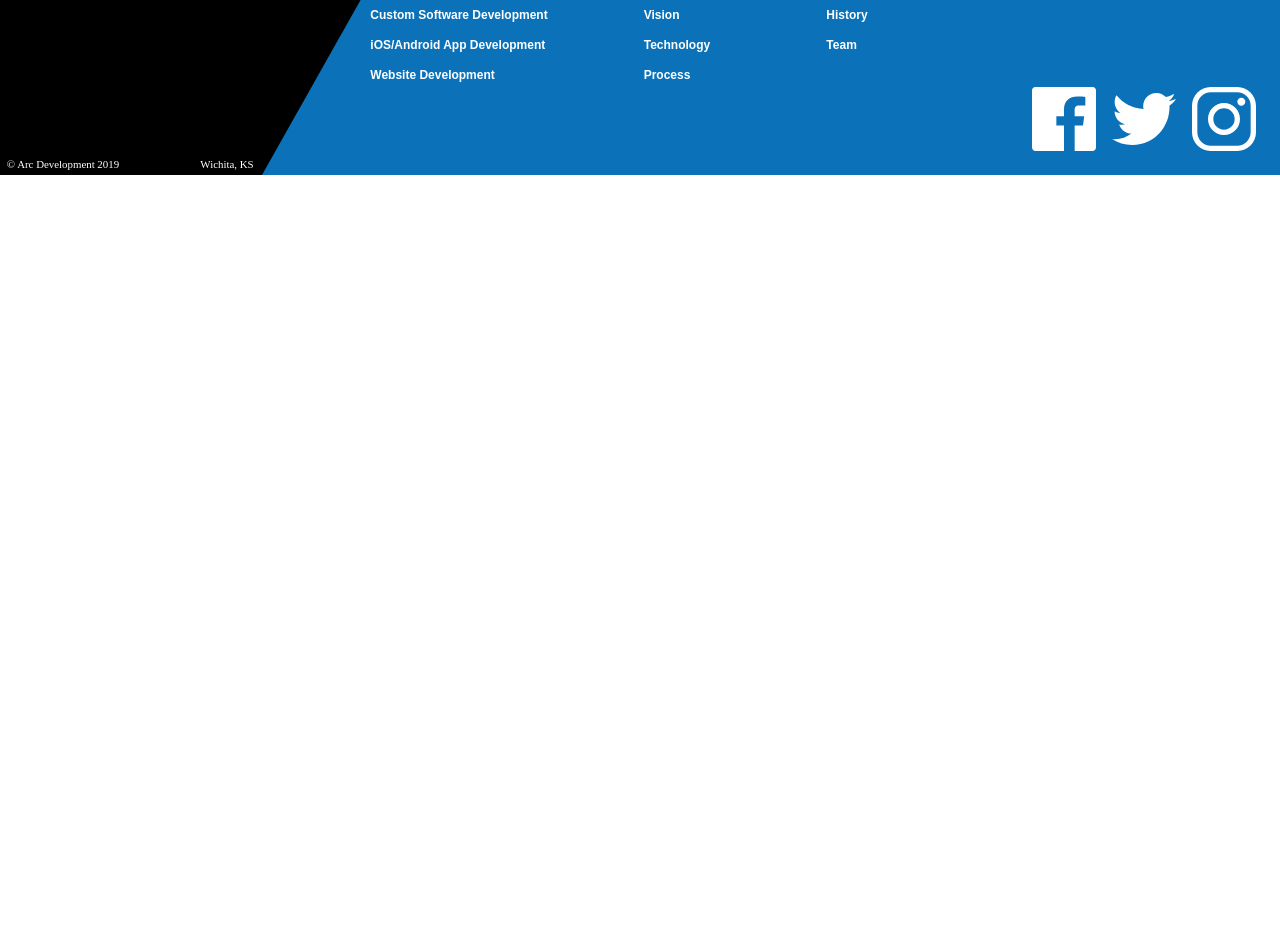
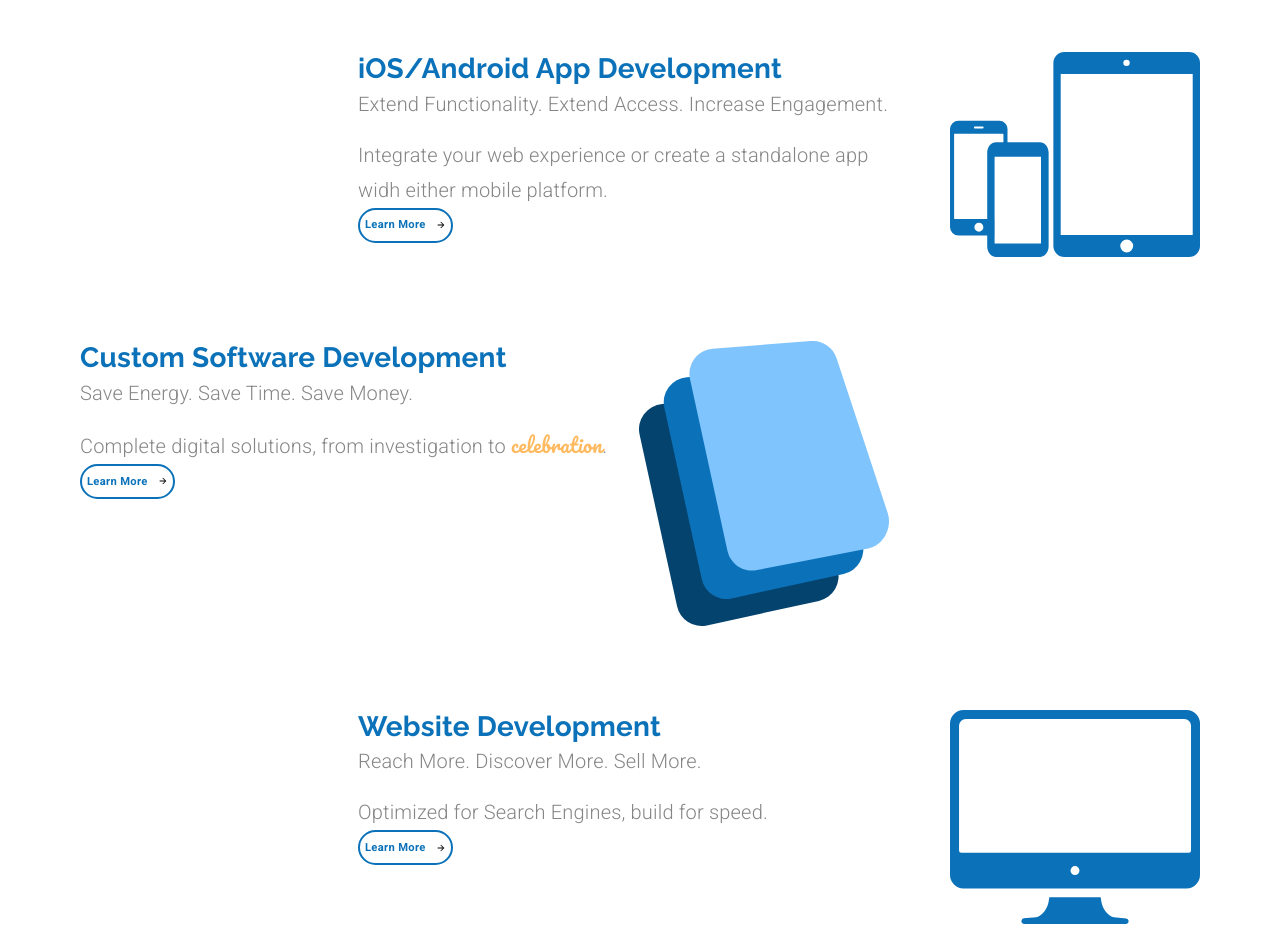
Before and after one commit to yarepka/material-ui_course, a React (Create React App) app: page /services in a window 1280 px wide. Shown: the part 200-1152 px from the top of the page. Before the commit the page ends 800 px from the top, so only its background shows below. Built offline with nearby package versions, Linux system fonts and the light colour scheme.

Commit message:
Services Page complete

```diff
--- a/src/components/App.js
+++ b/src/components/App.js
@@ -5,7 +5,8 @@
 import theme from './ui/Theme';
 import Header from './ui/Header';
 import Footer from './ui/Footer';
-import LandingPage from '../components/LandingPage';
+import LandingPage from './LandingPage';
+import Services from './Services';
 
 function App() {
   // selected element in menu
@@ -34,7 +35,17 @@
               />
             )}
           />
-          <Route exact path='/services' component={() => <div>Services</div>} />
+          <Route
+            exact
+            path='/services'
+            render={(props) => (
+              <Services
+                {...props}
+                setValue={setValue}
+                setSelectedIndex={setSelectedIndex}
+              />
+            )}
+          />
           <Route
             exact
             path='/customsoftware'
--- /dev/null
+++ b/src/components/Services.js
@@ -0,0 +1,208 @@
+import React from 'react';
+import { Link } from 'react-router-dom';
+import { makeStyles, useTheme } from '@material-ui/core/styles';
+import Grid from '@material-ui/core/Grid';
+import Typography from '@material-ui/core/Typography';
+import Button from '@material-ui/core/Button';
+import useMediaQuery from '@material-ui/core/useMediaQuery';
+
+import ButtonArrow from './ui/ButtonArrow';
+
+import customSoftwareIcon from '../assets/Custom Software Icon.svg';
+import mobileAppsIcon from '../assets/mobileIcon.svg';
+import websitesIcon from '../assets/websiteIcon.svg';
+
+const useStyles = makeStyles((theme) => ({
+  specialText: {
+    fontFamily: 'Pacifico',
+    color: theme.palette.common.orange,
+  },
+  subtitle: {
+    marginBottom: '1rem',
+  },
+  icon: {
+    marginLeft: '2em',
+    [theme.breakpoints.down('xs')]: {
+      marginLeft: 0,
+    },
+  },
+  serviceContainer: {
+    marginTop: '5em',
+    [theme.breakpoints.down('sm')]: {
+      padding: 25,
+      marginTop: '1em',
+    },
+  },
+  learnButton: {
+    ...theme.typography.learnButton,
+    fontSize: '0.7rem',
+    height: 35,
+    padding: 5,
+    [theme.breakpoints.down('sm')]: {
+      marginBottom: '2em',
+    },
+  },
+}));
+
+export default function Services(props) {
+  const classes = useStyles();
+  const theme = useTheme();
+  const matchesSM = useMediaQuery(theme.breakpoints.down('sm'));
+
+  const { setValue, setSelectedIndex } = props;
+
+  return (
+    <Grid container direction='column'>
+      <Grid
+        item
+        style={{
+          marginLeft: !matchesSM && '5em',
+          marginTop: matchesSM && '1em',
+        }}
+      >
+        <Typography variant='h2' style={{ textAlign: matchesSM && 'center' }}>
+          Services
+        </Typography>
+      </Grid>
+      <Grid item>
+        {/* Block #1: "iOS/Android Block" */}
+        <Grid
+          container
+          direction='row'
+          className={classes.serviceContainer}
+          justify={matchesSM ? 'center' : 'flex-end'}
+        >
+          <Grid
+            item
+            style={{
+              textAlign: matchesSM && 'center',
+              width: !matchesSM && '35em',
+            }}
+          >
+            <Typography variant='h4'>iOS/Android App Development</Typography>
+            <Typography variant='subtitle1' className={classes.subtitle}>
+              Extend Functionality. Extend Access. Increase Engagement.
+            </Typography>
+            <Typography variant='subtitle1'>
+              Integrate your web experience or create a standalone app
+              {!matchesSM && <br />} widh either mobile platform.
+            </Typography>
+            <Button
+              component={Link}
+              to='/mobileapps'
+              variant='outlined'
+              className={classes.learnButton}
+              onClick={() => {
+                setValue(1);
+                setSelectedIndex(2);
+              }}
+            >
+              <span style={{ marginRight: 10 }}>Learn More</span>
+              <ButtonArrow width={10} height={10} fill={theme.palette.common} />
+            </Button>
+          </Grid>
+          <Grid item style={{ marginRight: !matchesSM && '5em' }}>
+            <img
+              className={classes.icon}
+              alt='iOS/Android icon'
+              src={mobileAppsIcon}
+              width='250em'
+            />
+          </Grid>
+        </Grid>
+
+        {/* Block #2: "Custom Software Development" */}
+        <Grid
+          container
+          direction='row'
+          className={classes.serviceContainer}
+          justify={matchesSM && 'center'}
+        >
+          <Grid
+            item
+            style={{
+              marginLeft: !matchesSM && '5em',
+              textAlign: matchesSM && 'center',
+            }}
+          >
+            <Typography variant='h4'>Custom Software Development</Typography>
+            <Typography variant='subtitle1' className={classes.subtitle}>
+              Save Energy. Save Time. Save Money.
+            </Typography>
+            <Typography variant='subtitle1'>
+              Complete digital solutions, from investigation to{' '}
+              <span className={classes.specialText}>celebration</span>.
+            </Typography>
+            <Button
+              component={Link}
+              to='/customsoftware'
+              variant='outlined'
+              className={classes.learnButton}
+              onClick={() => {
+                setValue(1);
+                setSelectedIndex(1);
+              }}
+            >
+              <span style={{ marginRight: 10 }}>Learn More</span>
+              <ButtonArrow width={10} height={10} fill={theme.palette.common} />
+            </Button>
+          </Grid>
+          <Grid item>
+            <img
+              className={classes.icon}
+              alt='custom software icon'
+              src={customSoftwareIcon}
+              width='250em'
+            />
+          </Grid>
+        </Grid>
+
+        {/* Block #3: "Website Development" */}
+        <Grid
+          container
+          direction='row'
+          className={classes.serviceContainer}
+          justify={matchesSM ? 'center' : 'flex-end'}
+          style={{ marginBottom: '10em' }}
+        >
+          <Grid
+            item
+            style={{
+              textAlign: matchesSM && 'center',
+              width: !matchesSM && '35em',
+            }}
+          >
+            <Typography variant='h4'>Website Development</Typography>
+            <Typography variant='subtitle1' className={classes.subtitle}>
+              Reach More. Discover More. Sell More.
+            </Typography>
+            <Typography variant='subtitle1'>
+              Optimized for Search Engines, build for speed.
+            </Typography>
+            <Button
+              variant='outlined'
+              component={Link}
+              to='/websites'
+              className={classes.learnButton}
+              onClick={() => {
+                setValue(1);
+                setSelectedIndex(3);
+              }}
+            >
+              <span style={{ marginRight: 10 }}>Learn More</span>
+              <ButtonArrow width={10} height={10} fill={theme.palette.common} />
+            </Button>
+          </Grid>
+          <Grid item style={{ marginRight: !matchesSM && '5em' }}>
+            <img
+              className={classes.icon}
+              alt='custom software icon'
+              src={websitesIcon}
+              width='250em'
+            />
+          </Grid>
+        </Grid>
+      </Grid>
+    </Grid>
+  );
+}
```
